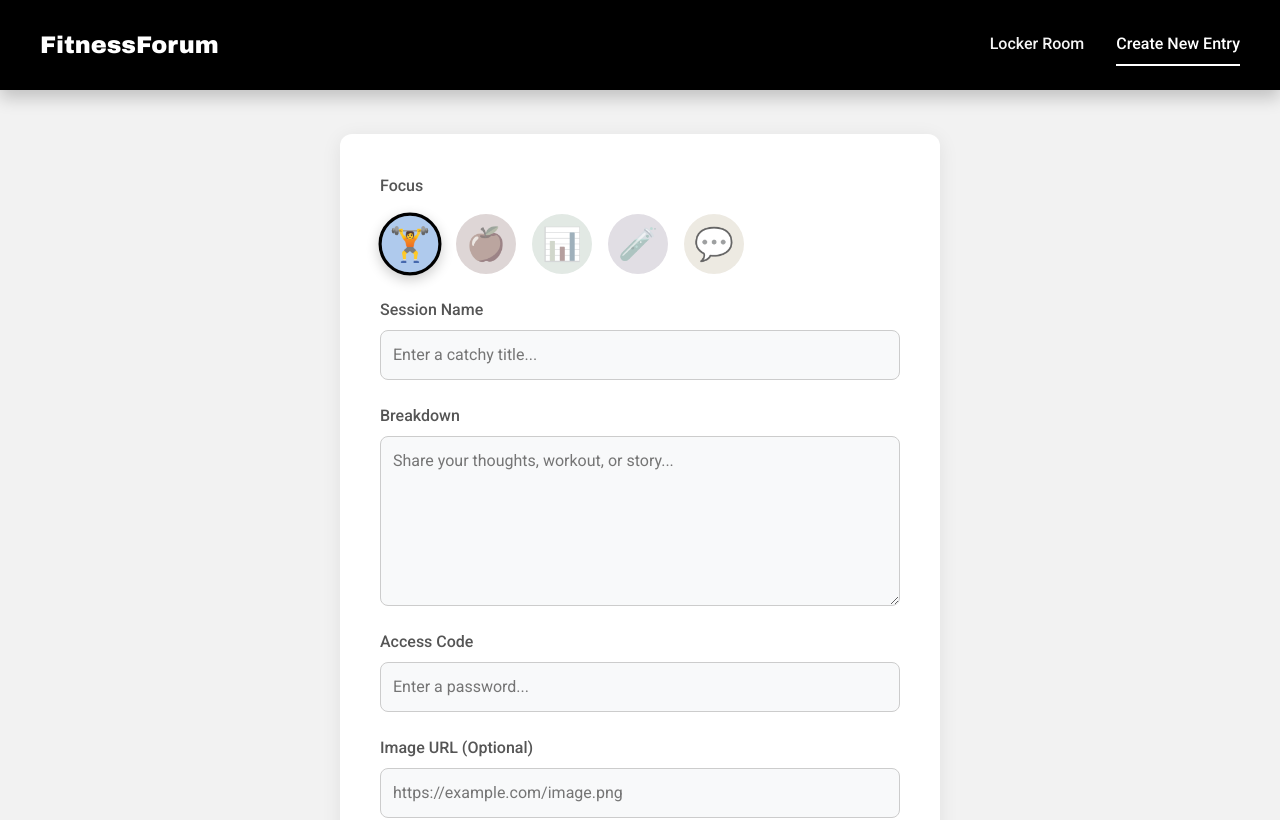
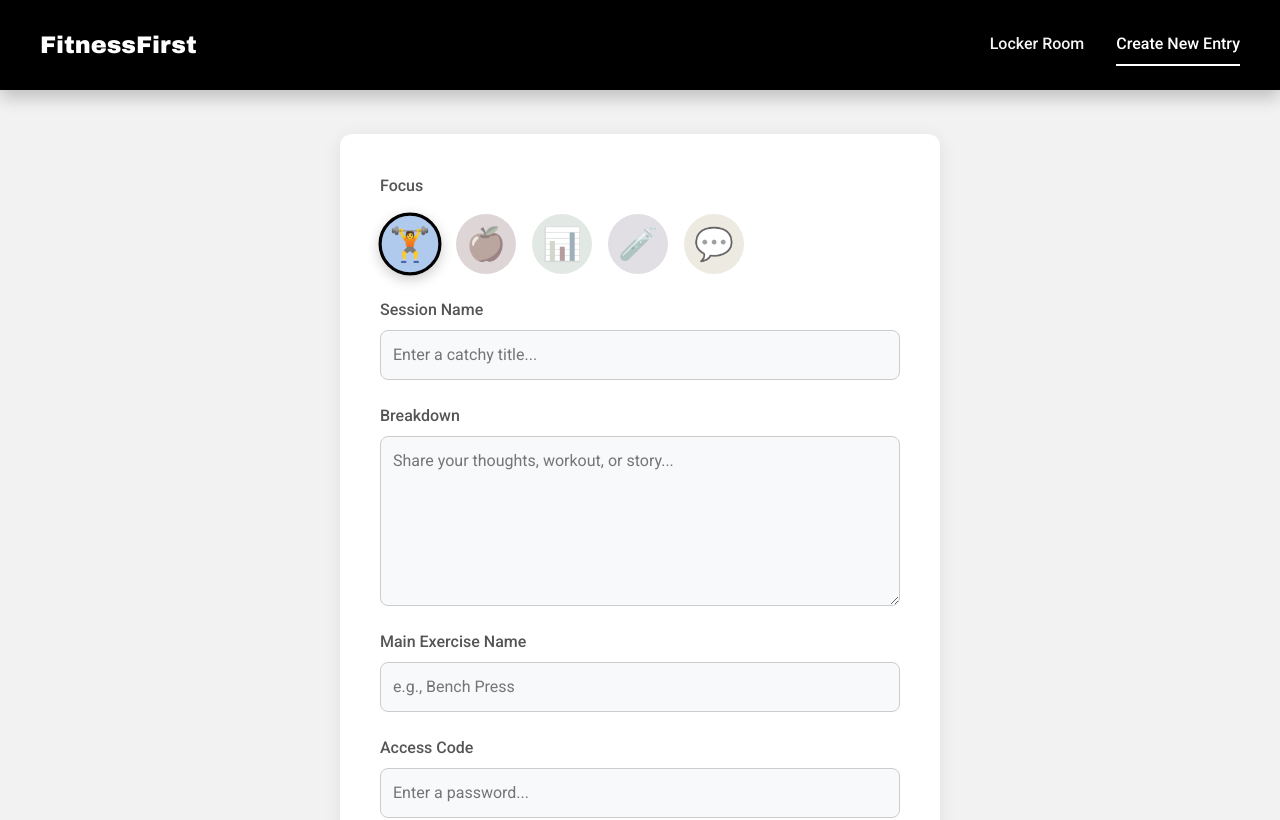
Before and after one commit to KelvinMathew2004/Fitness-Forum, a React (Vite) app: page /new in a window 1280 px wide. Shown: the top 820 px of the page. Built offline with nearby package versions, Linux system fonts and the light colour scheme; the HTML template or start-up script is replaced by a standard one.

Commit message:
Integrated ExcercisesDB API for images

```diff
--- a/src/App.css
+++ b/src/App.css
@@ -3,9 +3,9 @@
   padding: 2rem;
 }
 
-@media (max-width: 525px) {
+@media (max-width: 535px) {
   .main-content {
-    margin-top: 150px;
+    margin-top: 140px;
     padding: 1rem;
   }
 }
--- a/src/components/NavBar.css
+++ b/src/components/NavBar.css
@@ -17,7 +17,8 @@
     flex-wrap: wrap;
     justify-content: space-between;
     align-items: center;
-    gap: 2rem;
+    column-gap: 4rem;
+    row-gap: 1rem;
 }
 
 .navbar-logo {
@@ -26,6 +27,15 @@
     font-size: 1.5rem;
     font-weight: bold;
     text-decoration: none;
+    transform-origin: left;
+    transition:
+        transform 0.5s cubic-bezier(0.68, -0.55, 0.27, 1.55),
+        letter-spacing 0.4s ease-out;
+}
+
+.navbar-logo:hover {
+    transform: scaleX(1.1);
+    letter-spacing: 1.5px;
 }
 
 .nav-links {
--- a/src/components/NavBar.jsx
+++ b/src/components/NavBar.jsx
@@ -7,7 +7,7 @@ const Navbar = () => {
         <nav className="navbar">
             <div className="navbar-container">
                 <Link to="/" className="navbar-logo">
-                    FitnessForum
+                    FitnessFirst
                 </Link>
                 <div className="nav-links">
                     <NavLink to="/" className={({ isActive }) => isActive ? 'nav-link active' : 'nav-link'}>
--- a/src/pages/NewPost.jsx
+++ b/src/pages/NewPost.jsx
@@ -10,6 +10,16 @@ const categories = [
     { name: 'Science', emoji: '🧪', colorClass: 'science-color' },
     { name: 'General', emoji: '💬', colorClass: 'general-color' }
 ];
+
+const cleanSearchTerm = (term) => {
+    const uselessTerms = ['exercise', 'workout', 'stretch', 'routine', 'training', 'male', 'female', 'on', 'in', 'with', 'and', 'arm'];
+    return term
+        .toLowerCase()
+        .split(' ')
+        .filter(word => !uselessTerms.includes(word))
+        .join(' ')
+        .trim();
+};
 
 const NewPost = () => {
     const [post, setPost] = useState({ title: "", content: "", image_url: "", password: "" });
@@ -29,18 +39,57 @@ const NewPost = () => {
         event.preventDefault();
         setLoading(true);
 
-        const { error } = await supabase
+        let imageUrl = post.image_url;
+
+        // If the category is "Workouts", fetch the image from the API
+        if (selectedCategory === 'Workouts') {
+            const apiKey = import.meta.env.VITE_X_RAPIDAPI_KEY;
+
+            if (!apiKey) {
+                alert("API Key is missing. Please check your .env.local file.");
+                setLoading(false);
+                return;
+            }
+
+            const searchTerm = cleanSearchTerm(post.workout_name);
+            const url = `https://exercisedb-api1.p.rapidapi.com/api/v1/exercises/search?search=${encodeURIComponent(searchTerm)}`;
+            const options = {
+                method: 'GET',
+                headers: {
+                    'x-rapidapi-key': apiKey,
+                    'x-rapidapi-host': 'exercisedb-api1.p.rapidapi.com'
+                }
+            };
+
+            try {
+                const response = await fetch(url, options);
+                const result = await response.json();
+
+                if (result.success && result.data.length > 0) {
+                    // Use the image from the first result
+                    imageUrl = result.data[0].imageUrl;
+                } else {
+                    // Use a default link if no exercise is found
+                    imageUrl = 'https://i.imgur.com/g0s4s6s.png'; // CHANGE THIS TO YOUR PREFERRED DEFAULT
+                }
+            } catch (error) {
+                console.error("API fetch error:", error);
+                imageUrl = 'https://i.imgur.com/g0s4s6s.png'; // Use default on error
+            }
+        }
+
+        // Now, insert the post data into Supabase with the correct image URL
+        const { error: supabaseError } = await supabase
             .from('Posts')
             .insert({
                 title: post.title,
                 description: post.content,
-                image: post.image_url,
-                category: selectedCategory,
-                password: post.password
+                image: imageUrl,
+                category: selectedCategory
             });
 
-        if (error) {
-            console.error("Error creating post:", error);
+        if (supabaseError) {
+            console.error("Error creating post:", supabaseError);
             alert("Failed to create post. Please try again.");
         } else {
             navigate('/');
@@ -94,6 +143,33 @@ const NewPost = () => {
                         />
                     </div>
 
+                    {selectedCategory === 'Workouts' ? (
+                        <div className="form-group">
+                            <label htmlFor="workout_name">Main Exercise Name</label>
+                            <input
+                                type="text"
+                                id="workout_name"
+                                name="workout_name"
+                                value={post.workout_name}
+                                onChange={handleChange}
+                                placeholder="e.g., Bench Press"
+                                required
+                            />
+                        </div>
+                    ) : (
+                        <div className="form-group">
+                            <label htmlFor="image_url">Image URL (Optional)</label>
+                            <input
+                                type="text"
+                                id="image_url"
+                                name="image_url"
+                                value={post.image_url}
+                                onChange={handleChange}
+                                placeholder="https://example.com/image.png"
+                            />
+                        </div>
+                    )}
+
                     <div className="form-group">
                         <label htmlFor="password">Access Code</label>
                         <input
@@ -107,18 +183,6 @@ const NewPost = () => {
                         />
                     </div>
 
-                    <div className="form-group">
-                        <label htmlFor="image_url">Image URL (Optional)</label>
-                        <input
-                            type="text"
-                            id="image_url"
-                            name="image_url"
-                            value={post.image_url}
-                            onChange={handleChange}
-                            placeholder="https://example.com/image.png"
-                        />
-                    </div>
-
                     <button type="submit" disabled={loading}>
                         {loading ? 'Adding...' : 'Add to Log'}
                     </button>
```
